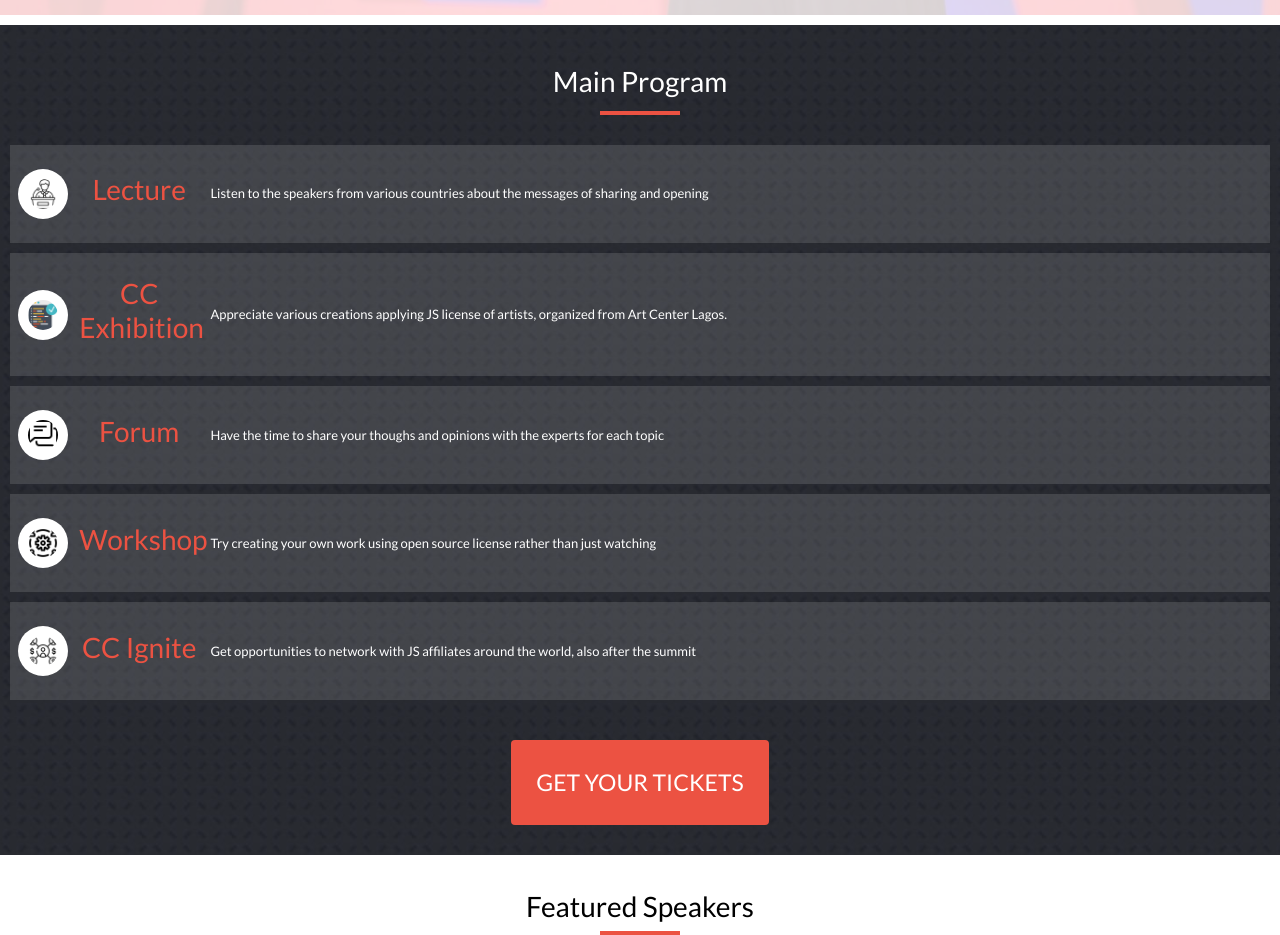
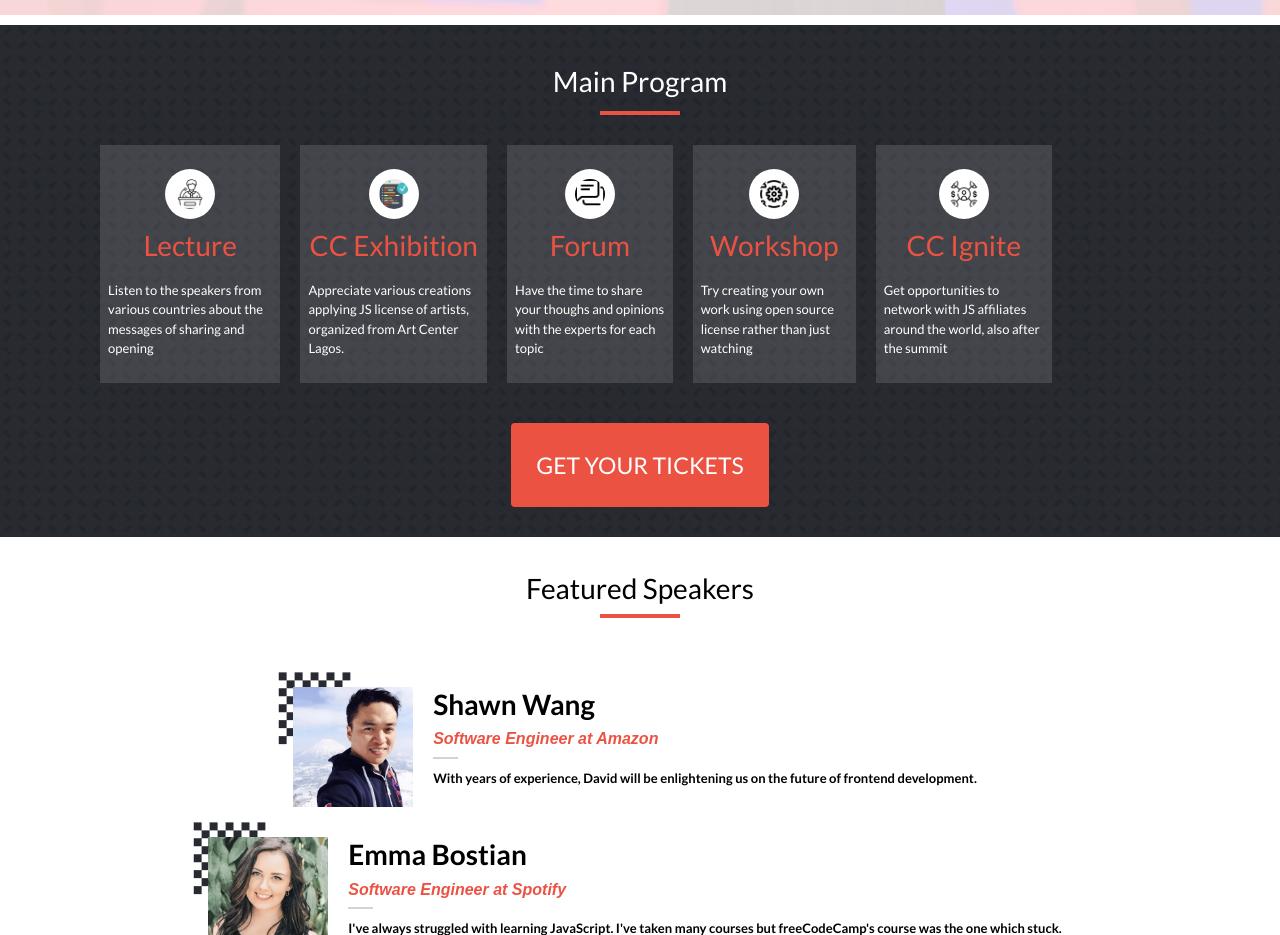
Before and after one commit to naji-97/CapstonePrj1-ConferencePage, a website: page index.html in a window 1280 px wide. Shown: the part 800-1735 px from the top of the page. Drawn offline with nearby package versions, Linux system fonts and the light colour scheme.

Commit message:
Style the about page for the desktop version

```diff
--- a/style.css
+++ b/style.css
@@ -400,4 +400,16 @@ button{
   padding: 80px;
   margin: 10px;
 }
+.program-list{
+  padding: 0 90px;
+  width: 90%;
+  display: flex;
+  justify-content: center;
+  align-items: center;
 }
+.program-list .program-item{
+  display: flex;
+  flex-direction: column;
+  gap: 10px;
+}
+}
```
